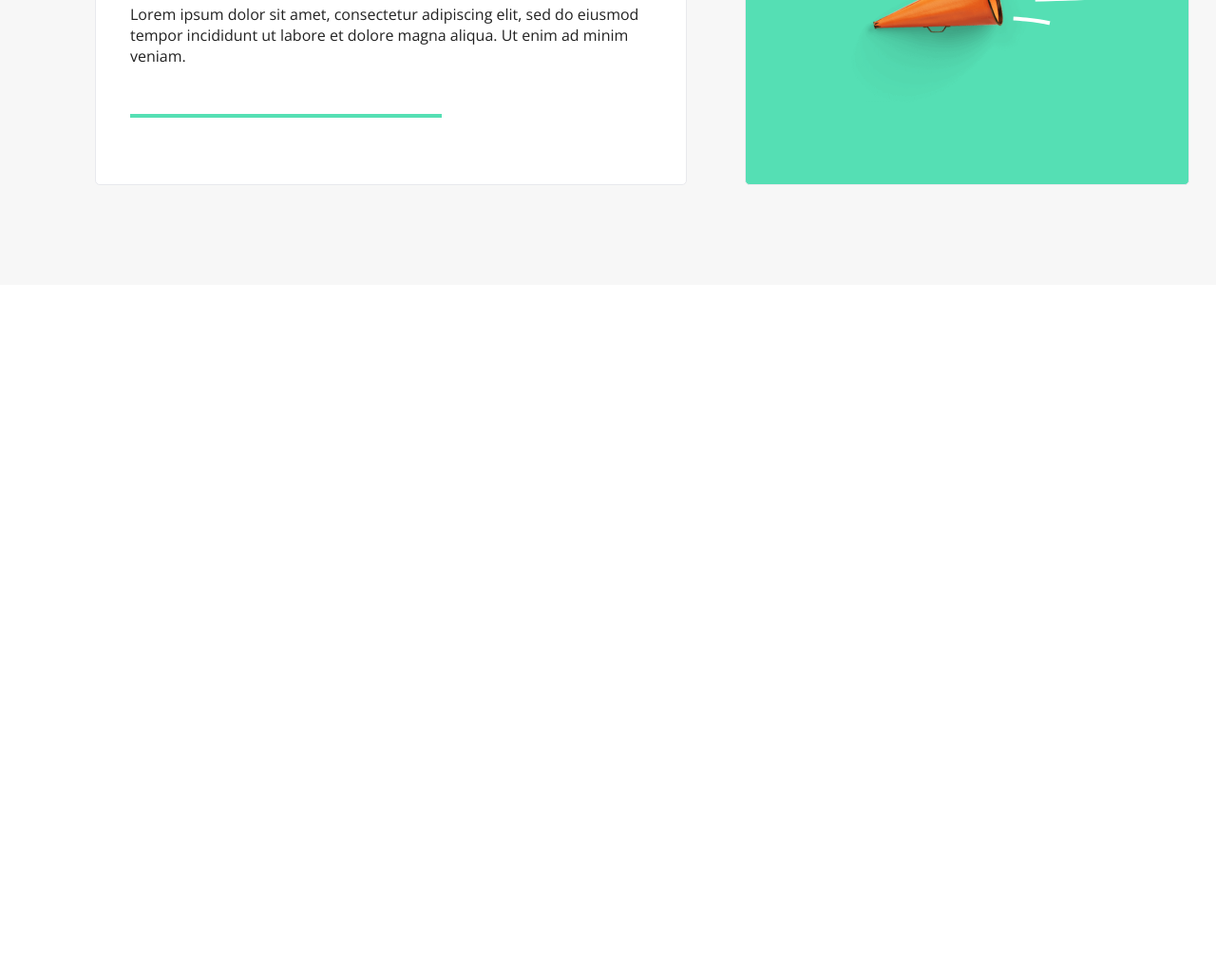
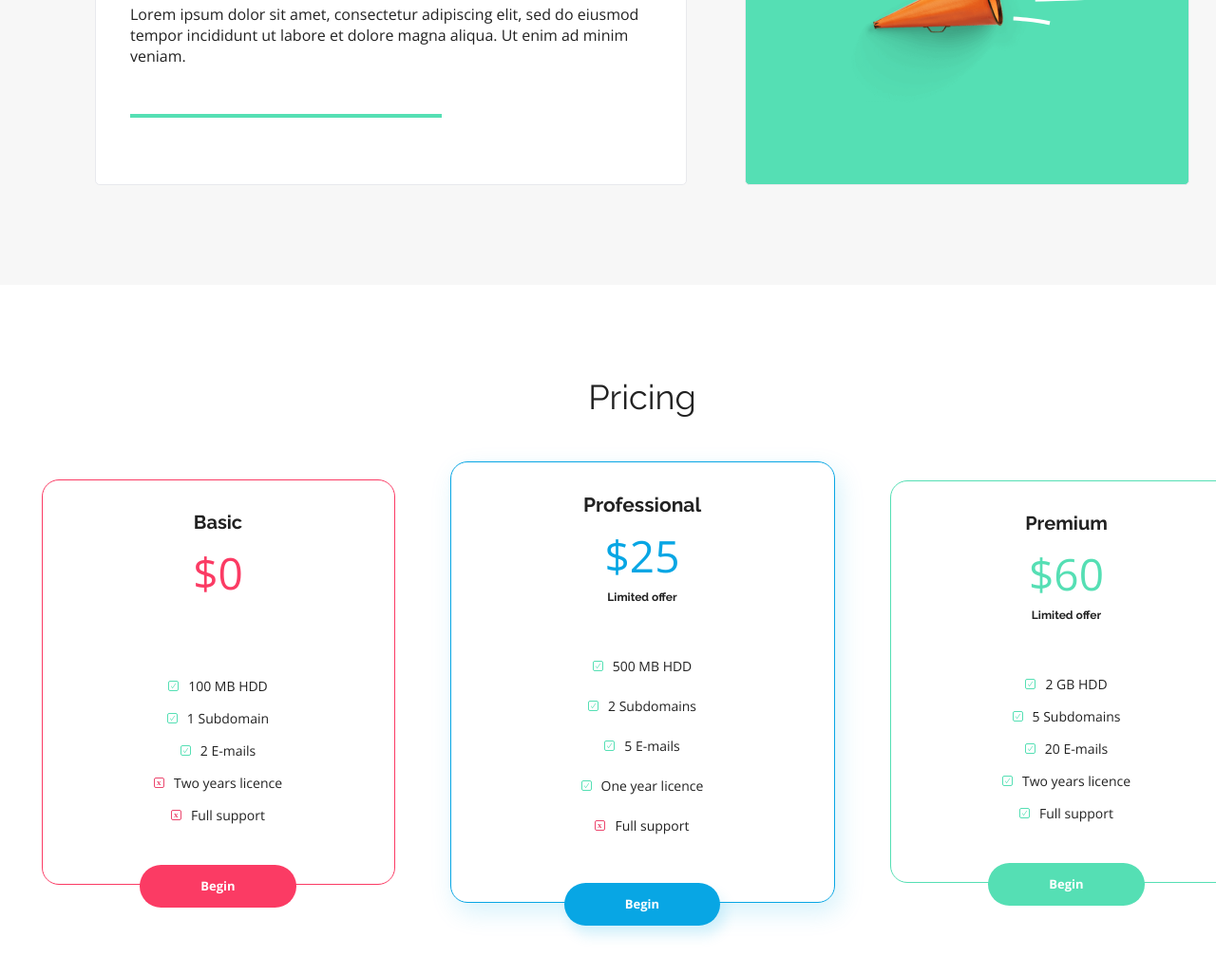
Before and after one commit to tomasz0705/OnePage_BestShop_project, a plain HTML site: page index.html in a window 1280 px wide. Shown: the part 2373-3400 px from the top of the page at 95% size. Before the commit the page ends 2673 px from the top, so only its background shows below. Drawn offline with nearby package versions, Linux system fonts and the light colour scheme.

Commit message:
Struktura HTML dla sekcji cennik i ostylowanie w CSS

```diff
--- a/css/style.css
+++ b/css/style.css
@@ -350,3 +350,144 @@ header {
     margin-top: 98px;
     margin-bottom: 64px;
 }
+
+/* PRICING SECTION */
+.pricing {
+    margin: 100px auto;
+    display: flex;
+    flex-direction: column;
+    justify-content: center;
+    align-items: center;
+}
+
+.pricing-title {
+    font-family: var(--font-raleway);
+    font-size: 36px;
+}
+
+.pricing-boxes {
+    display: flex;
+    align-items: center;
+    justify-content: center;
+    margin-top: 50px;
+}
+
+.pricing-box {
+    width: 372px;
+    border-radius: 18px;
+    display: flex;
+    flex-direction: column;
+    align-items: center;
+}
+
+.pricing-details {
+    margin-top: 34px;
+    margin-bottom: 60px;
+    text-align: center;
+}
+
+.pricing-type {
+    font-family: var(--font-raleway);
+    font-size: 20px;
+    font-weight: bold;
+}
+
+.pricing-price {
+    font-family: var(--font-open-sans);
+    font-size: 46px;
+    font-weight: 300;
+    margin-top: 20px;
+}
+
+.pricing-limited {
+    margin-top: 15px;
+    font-family: var(--font-raleway);
+    font-size: 12px;
+    font-weight: bold;
+}
+
+.pricing-items {
+    text-align: center;
+}
+
+.pricing-item {
+    font-size: 14px;
+    margin-bottom: 20px;
+}
+
+.pricing-item::before {
+    content: "";
+    width: 11px;
+    height: 11px;
+    margin-right: 10px;
+    display: inline-block;
+    background-image: url("../assets/Ckechmark-1.svg");
+}
+
+.pricing-item-not::before {
+    background-image: url("../assets/Close.svg");
+}
+
+.pricing-box .btn {
+    color: white;
+    font-weight: bold;
+    display: inline-block;
+    padding: 16px 64px;
+    border-radius: 23px;
+    border: none;
+    position: relative;
+    bottom: -25px;
+    font-size: 13px;
+}
+
+.pricing-box .btn-redish {
+    background-color: var(--color-redish);
+}
+
+.pricing-box .btn-primary {
+    background-color: var(--color-primary);
+    box-shadow: 5px 10px 14px var(--color-primary-shadow);
+}
+
+.pricing-box .btn-green {
+    background-color: var(--color-green);
+}
+
+/* BASIC BOX */
+.pricing-box-basic {
+    border: 1px solid var(--color-redish);
+}
+
+.pricing-box-basic .pricing-price {
+    color: var(--color-redish);
+    margin-bottom: 30px;
+}
+
+/* PROFESSIONAL BOX */
+.pricing-box-professional {
+    width: 405px;
+    margin: 0 58px;
+    box-shadow: 5px 10px 27px var(--color-primary-shadow);
+    border: 1px solid var(--color-primary);
+}
+
+.pricing-box-professional .pricing-type {
+    font-size: 21px;
+}
+
+.pricing-box-professional .pricing-price {
+    color: var(--color-primary);
+}
+
+.pricing-box-professional .pricing-item {
+    margin-bottom: 28px;
+}
+
+/* PREMIUM BOX */
+.pricing-box-premium {
+    border: 1px solid var(--color-green);
+}
+
+.pricing-box-premium .pricing-price {
+    color: var(--color-green);
+}
--- a/index.html
+++ b/index.html
@@ -121,6 +121,60 @@
 
     </div>
   </section>
-  </main>
-  </body>
-  </html>
+
+
+  <section class="pricing container" id="prices">
+    <h2 class="pricing-title">Pricing</h2>
+    <div class="pricing-boxes">
+
+      <div class="pricing-box pricing-box-basic">
+        <div class="pricing-details">
+          <div class="pricing-type">Basic</div>
+          <div class="pricing-price">$0</div>
+        </div>
+        <ul class="pricing-items">
+          <li class="pricing-item">100 MB HDD</li>
+          <li class="pricing-item">1 Subdomain</li>
+          <li class="pricing-item">2 E-mails</li>
+          <li class="pricing-item pricing-item-not">Two years licence</li>
+          <li class="pricing-item pricing-item-not">Full support</li>
+        </ul>
+        <a href="#" class="btn btn-redish">Begin</a>
+      </div>
+
+      <div class="pricing-box pricing-box-professional">
+        <div class="pricing-details">
+          <div class="pricing-type">Professional</div>
+          <div class="pricing-price">$25</div>
+          <div class="pricing-limited">Limited offer</div>
+        </div>
+        <ul class="pricing-items">
+          <li class="pricing-item">500 MB HDD</li>
+          <li class="pricing-item">2 Subdomains</li>
+          <li class="pricing-item">5 E-mails</li>
+          <li class="pricing-item">One year licence</li>
+          <li class="pricing-item pricing-item-not">Full support</li>
+        </ul>
+        <a href="#" class="btn btn-primary">Begin</a>
+      </div>
+
+      <div class="pricing-box pricing-box-premium">
+        <div class="pricing-details">
+          <div class="pricing-type">Premium</div>
+          <div class="pricing-price">$60</div>
+          <div class="pricing-limited">Limited offer</div>
+        </div>
+        <ul class="pricing-items">
+          <li class="pricing-item">2 GB HDD</li>
+          <li class="pricing-item">5 Subdomains</li>
+          <li class="pricing-item">20 E-mails</li>
+          <li class="pricing-item">Two years licence</li>
+          <li class="pricing-item">Full support</li>
+        </ul>
+        <a href="#" class="btn btn-green">Begin</a>
+      </div>
+    </div>
+  </section>
+</main>
+</body>
+</html>
```
